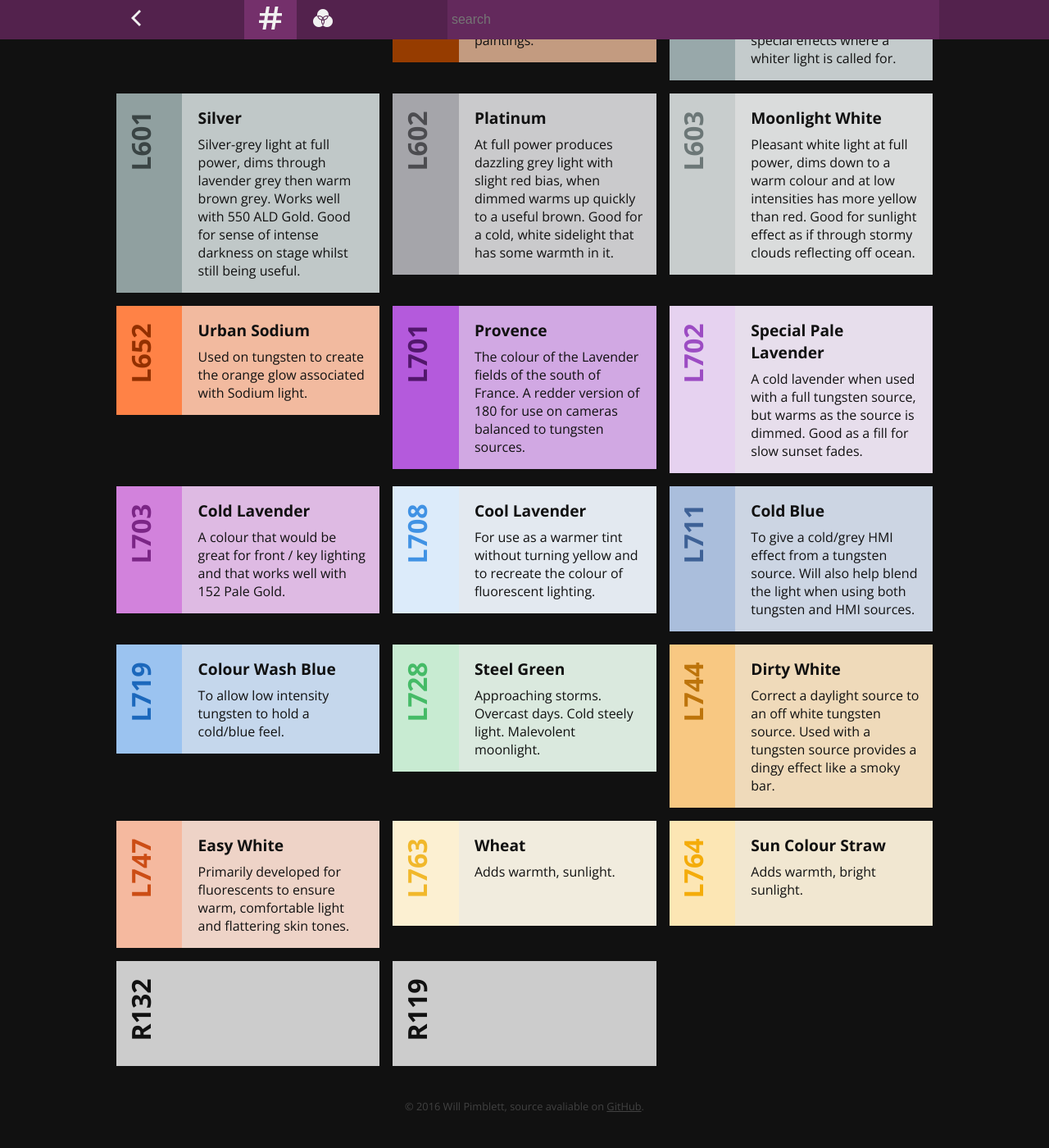
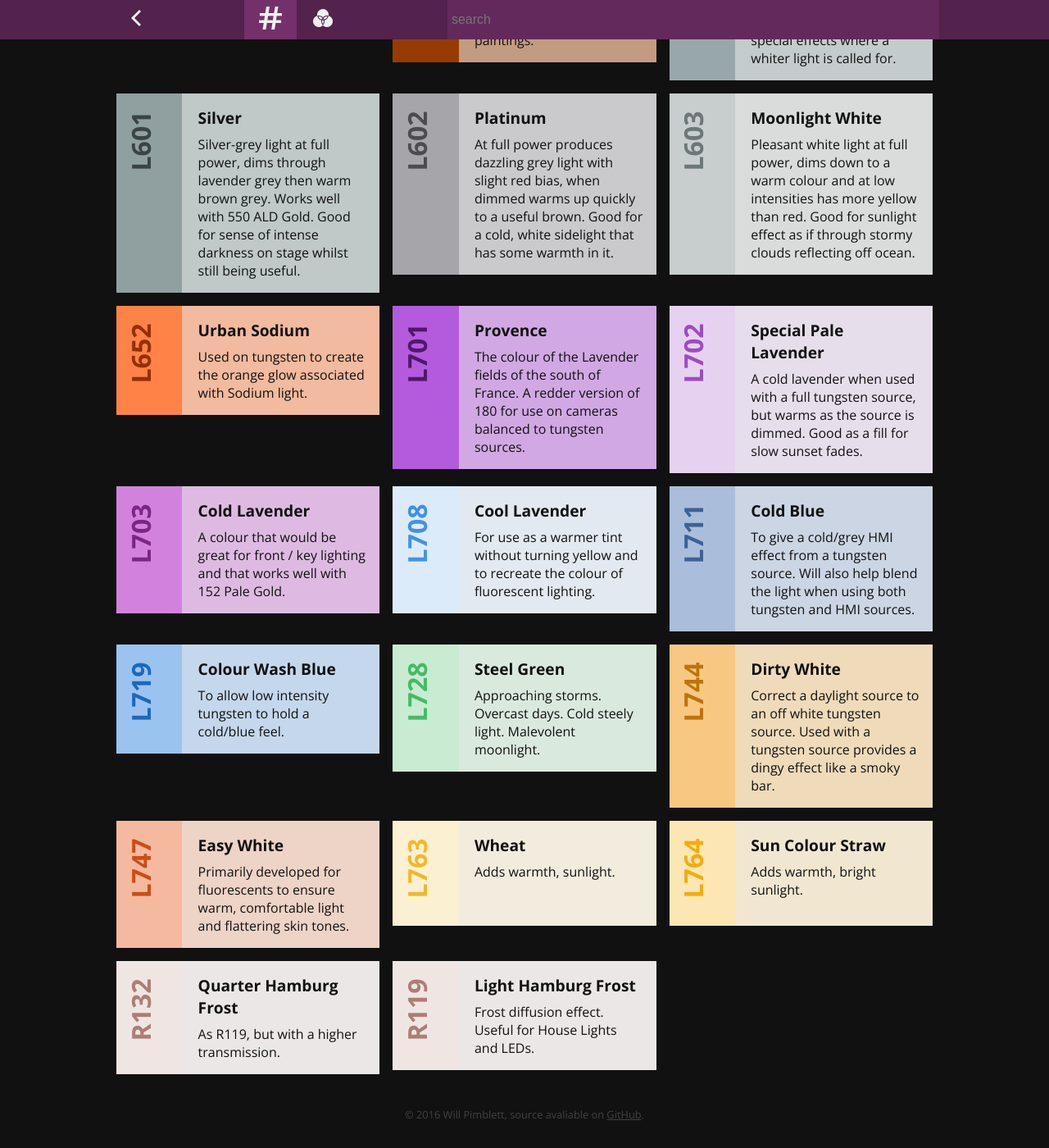
Before and after one commit to newtheatre/lx, a Jekyll site: the page built from gels.html, in a window 1280 px wide and 1400 px high, scrolled down 3952 px. Shown: the whole window at 82% size. Built offline with Jekyll 4.4.1, drawn with Linux system fonts in a browser that asks for light colours; comment, search, counter and statistics services are not loaded.

Commit message:
Add Rosco Descriptions
closes #8

```diff
--- a/_data/gels.yml
+++ b/_data/gels.yml
@@ -521,7 +521,13 @@
   stock: {cut: none, sheet: 0}
 
 - code: R132
+  color: EFE6E4
+  description: As R119, but with a higher transmission.
+  name: Quarter Hamburg Frost
   stock: {cut: none, sheet: 3}
 
 - code: R119
+  color: EFE6E4
+  description: Frost diffusion effect. Useful for House Lights and LEDs.
+  name: Light Hamburg Frost
   stock: {cut: many, sheet: 0}
```
